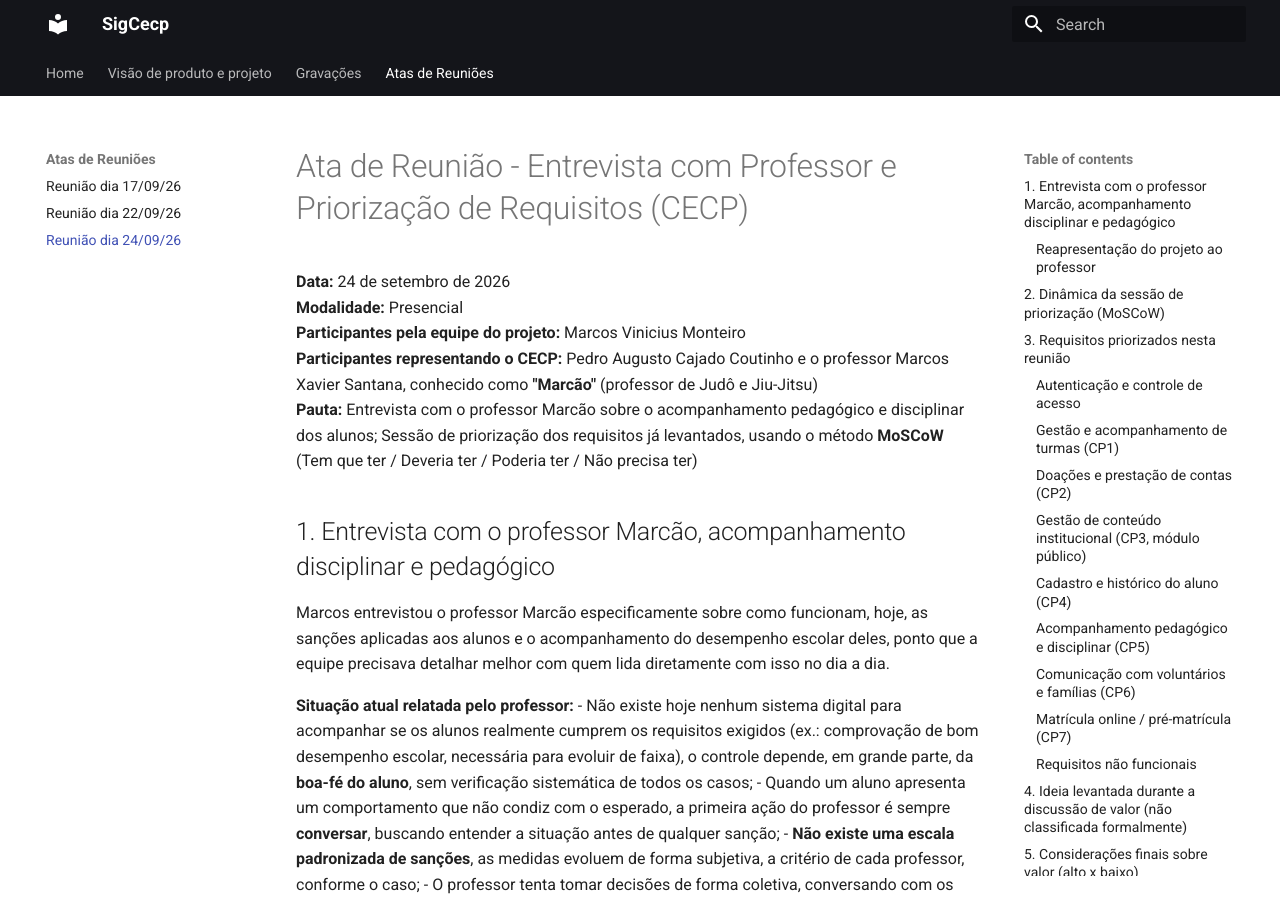
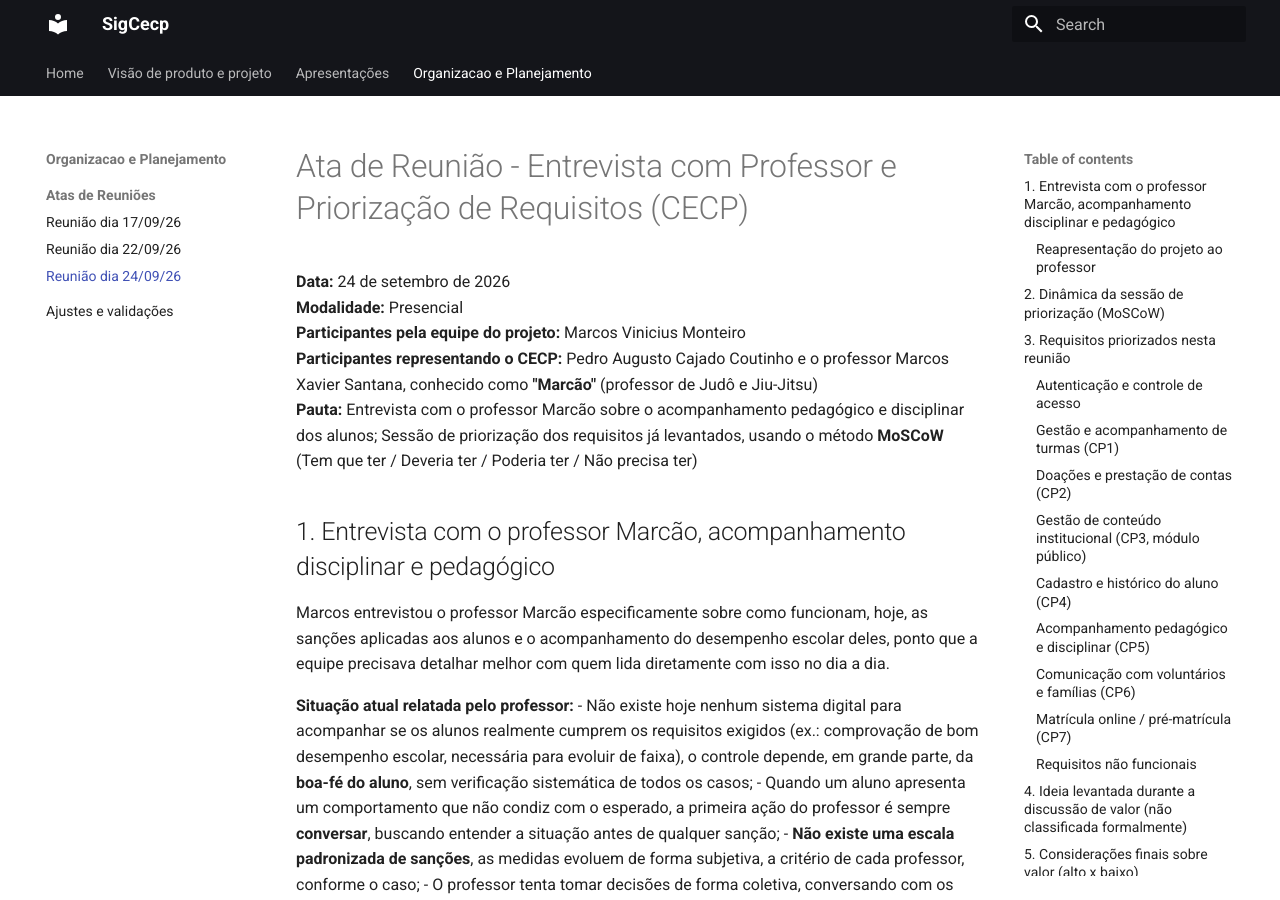
Before and after one commit to mdsreq-fga-unb/REQ-2026.2-T01-SigCecp, an MkDocs documentation site: the page built from docs/organizacao_e_planejamento/atas_reunioes/ata_reuniao_24_09.md, in a window 1280 px wide and 900 px high. Built offline with MkDocs 1.6.1 and Material for MkDocs 9.7.7, drawn with Linux system fonts in a browser that asks for light colours.

Commit message:
reorganizando o nav

```diff
--- a/mkdocs.yml
+++ b/mkdocs.yml
@@ -11,15 +11,16 @@ nav:
     - Engenharia de Requisitos: visao_produto_projeto/5_engenharia_req.md
     - Cronograma e entrega: visao_produto_projeto/6_cronograma.md
     - Interação entre a equipe e o cliente: visao_produto_projeto/7_interacao_equipe_e_cliente.md
-    - Requisitos: visao_produto_projeto/8_requisitos.md
+    - Requisitos: visao_produto_projeto/8_0_requisitos.md
     - Lições Aprendidas: visao_produto_projeto/11_licoes_aprendidas.md
-  - Gravações:
-    - Apresentações:
-      - Apresentação Unidade 1: gravacoes/apresentacoes/apresentacao_unidade_1.md
-  - Atas de Reuniões:
-    - Reunião dia 17/09/26: atas_reunioes/ata_reuniao_17_09.md
-    - Reunião dia 22/09/26: atas_reunioes/ata_reuniao_22_09.md
-    - Reunião dia 24/09/26: atas_reunioes/ata_reuniao_24_09.md
+  - Apresentações:
+    - Unidade 1: apresentacoes/apresentacao_unidade_1.md
+  - Organizacao e Planejamento:
+    - Atas de Reuniões:
+      - Reunião dia 17/09/26: organizacao_e_planejamento/atas_reunioes/ata_reuniao_17_09.md
+      - Reunião dia 22/09/26: organizacao_e_planejamento/atas_reunioes/ata_reuniao_22_09.md
+      - Reunião dia 24/09/26: organizacao_e_planejamento/atas_reunioes/ata_reuniao_24_09.md
+    - Ajustes e validações: organizacao_e_planejamento/ajuste_e_validacao.md
 
 theme:
   name: material
```
Also changed, not shown: docs/apresentacoes/apresentacao_unidade_1.md (renamed from docs/gravacoes/apresentacoes/apresentacao_unidade_1.md), docs/organizacao_e_planejamento/atas_reunioes/ata_reuniao_17_09.md (renamed from docs/atas_reunioes/ata_reuniao_17_09.md), docs/organizacao_e_planejamento/atas_reunioes/ata_reuniao_22_09.md (renamed from docs/atas_reunioes/ata_reuniao_22_09.md), docs/organizacao_e_planejamento/atas_reunioes/ata_reuniao_24_09.md (renamed from docs/atas_reunioes/ata_reuniao_24_09.md), docs/visao_produto_projeto/8_0_requisitos.md (renamed from docs/visao_produto_projeto/8_requisitos.md).
